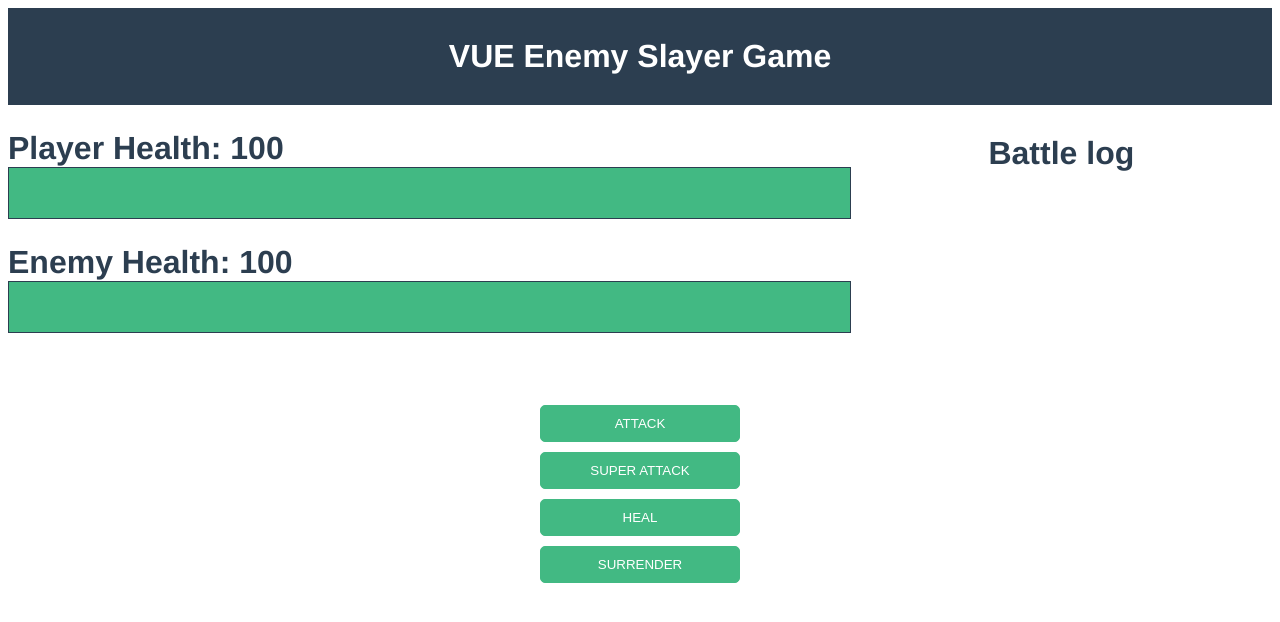
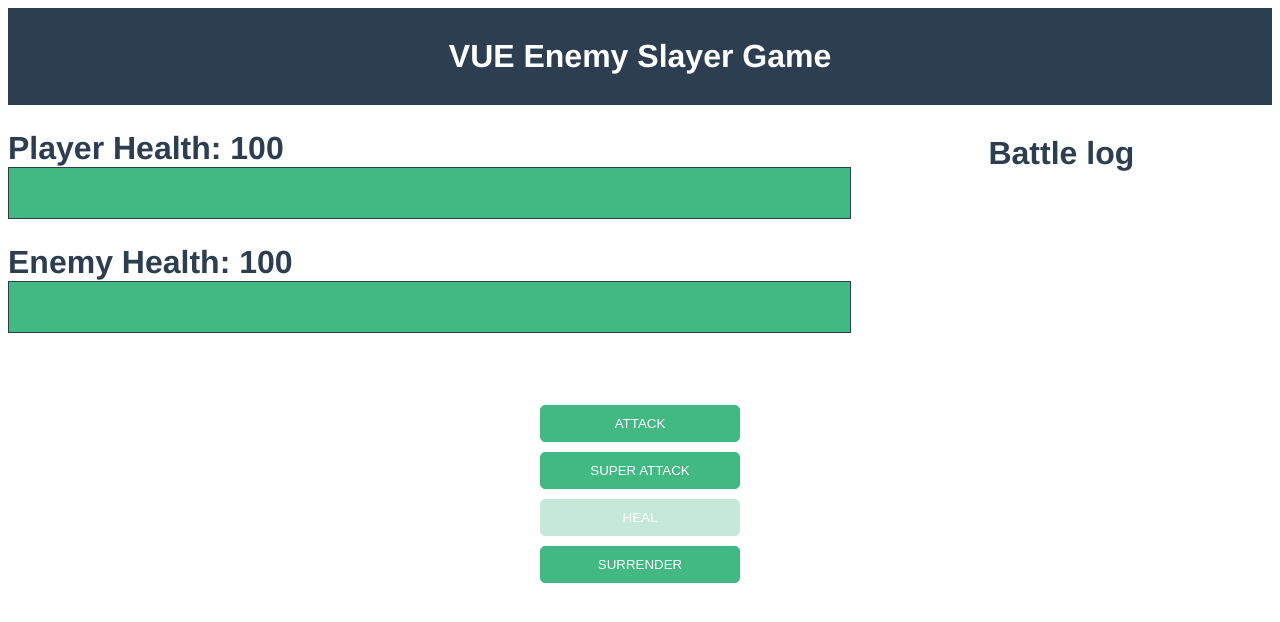
Before and after one commit to pakidaxed/vuejs-enemy-slayer-game, a Vue app: page / in a window 1280 px wide. Shown: the top 622 px of the page. Built offline with nearby package versions, Linux system fonts and the light colour scheme.

Commit message:
player cannot heal while 100hp

```diff
--- a/src/App.vue
+++ b/src/App.vue
@@ -33,7 +33,7 @@
   <div class="actions-box" v-else>
     <button @click="attackEnemy">ATTACK</button>
     <button :disabled="superAttackActivate" @click="superAttackEnemy">SUPER ATTACK</button>
-    <button @click="healPlayer">HEAL</button>
+    <button :disabled="playerHealth === 100" @click="healPlayer">HEAL</button>
     <button @click="surrender">SURRENDER</button>
   </div>
 
```
